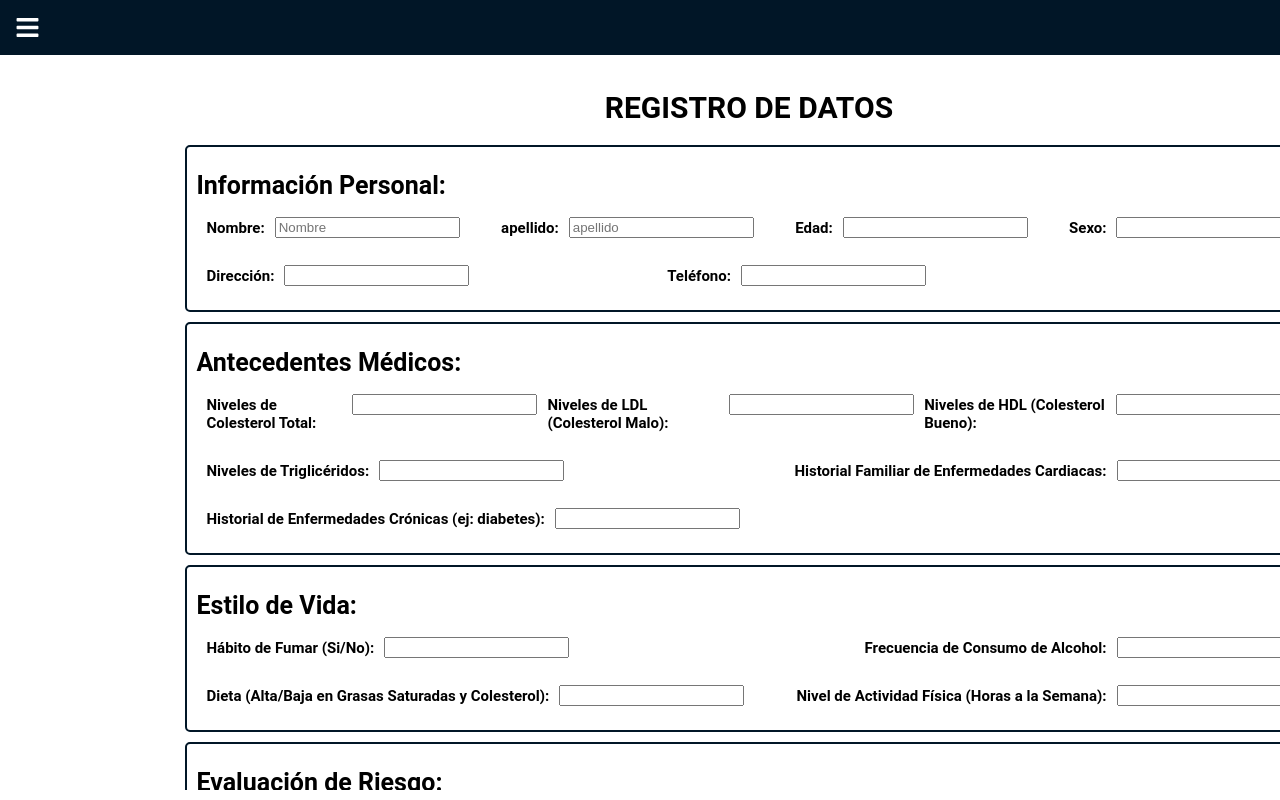
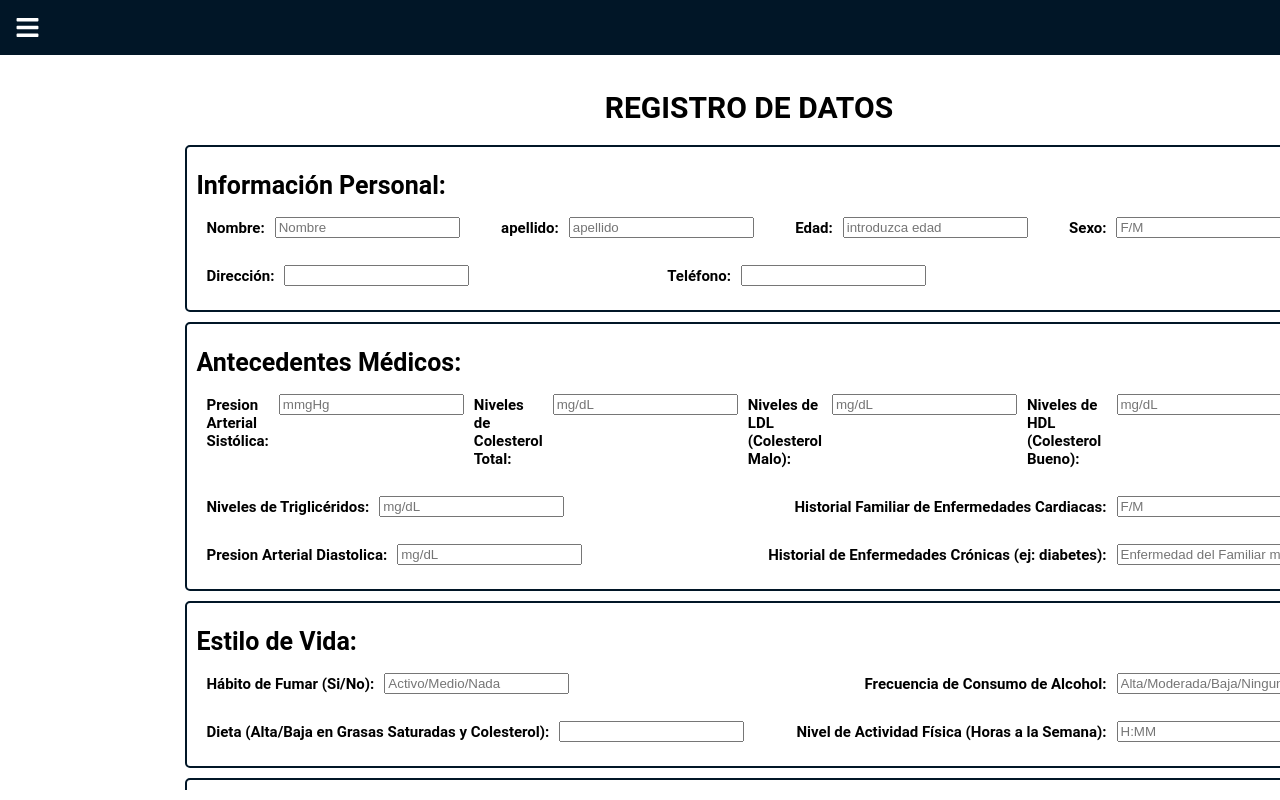
Before and after one commit to RonnyMeza03/Doclinapp-PA-IV, a React (Create React App) app in the folder client/: page /usuarios in a window 1280 px wide. Shown: the top 800 px of the page. Built offline with nearby package versions, Linux system fonts and the light colour scheme.

Commit message:
se completo el envio y recibimiento de datos del front-end al back-end

```diff
--- a/client/src/componentes/paginas/Informes.js
+++ b/client/src/componentes/paginas/Informes.js
@@ -56,7 +56,7 @@ const Informes = () => {
       {mostrarLista && ( // Renderizar la lista solo si mostrarLista es true
         <ul>
           {usuarios.map((usuarios) => (
-            <Persona key={usuarios.id} nombre={usuarios.nombre} apellido={usuarios.apellido} edad={"20"} onClick={() => abrirDialogo(usuarios.id)} />
+            <Persona key={usuarios.id} nombre={usuarios.nombre} apellido={usuarios.apellido} edad={usuarios.edad} onClick={() => abrirDialogo(usuarios.id)} />
           ))}
         </ul>
       )}
--- a/client/src/componentes/paginas/Usuarios.js
+++ b/client/src/componentes/paginas/Usuarios.js
@@ -3,12 +3,12 @@ import React from "react";
 import {Formik} from "formik";
 import { crearUsuarioRequest } from "../../api/usuarios.api";
 
-const handleChange = (evento) => {
-  console.log(evento);
-  console.log(evento.target.value);
-};
+
 
 const Usuarios = () => {
+
+
+
   return (
     <div className="usuario-container">
       <h1>REGISTRO DE DATOS</h1>
@@ -16,15 +16,31 @@ const Usuarios = () => {
         initialValues={{
           nombre: "",
           apellido: "",
+          edad:"",
+          sexo: "",
+          sistolica: "",
+          ldl:"",
+          hdl:"",
+          trigriceridos: "",
+          familiares: "",
+          enfermedades: "",
+          fumar:"",
+          alcohol:"",
+          dieta:"",
+          actividad:"",
+          masa:"",
+          glucosa:"",
+          colesterol:"",
+          diastolica:""
         }}
         onSubmit={async (values, actions) => {
           console.log(values);
           try {
-            const respuesta = crearUsuarioRequest(values);
+            const respuesta = await crearUsuarioRequest(values);
             console.log(respuesta);
             actions.resetForm();
           } catch (error) {
-            console.log(error);
+            console.error(error);
           }
         }}
       >
@@ -66,14 +82,28 @@ const Usuarios = () => {
                   <p>
                     <strong>Edad:</strong>
                   </p>
-                  <input type="text" />
+                  <input
+                    type="number"
+                    id="edad"
+                    name="edad"
+                    placeholder="introduzca edad"
+                    onChange={handleChange}
+                    value={values.edad}
+                     />
                 </div>
 
                 <div className="input">
                   <p>
                     <strong>Sexo:</strong>
                   </p>
-                  <input type="text" />
+                  <input
+                    type="text"
+                    id="sexo"
+                    name="sexo"
+                    placeholder="F/M"
+                    onChange={handleChange}
+                    value={values.sexo}
+                  />
                 </div>
               </div>
 
@@ -98,25 +128,59 @@ const Usuarios = () => {
             <div className="medical-history border">
               <b>Antecedentes Médicos:</b>
               <div className="separation">
+              <div className="input">
+                  <p>
+                    <strong>Presion Arterial Sistólica:</strong>{" "}
+                  </p>
+                  <input
+                    type="number"
+                    id="sistolica"
+                    name="sistolica"
+                    placeholder="mmgHg"
+                    onChange={handleChange}
+                    value={values.sistolica}
+                  />
+                </div>
                 <div className="input">
                   <p>
                     <strong>Niveles de Colesterol Total:</strong>{" "}
                   </p>
-                  <input type="text" />
+                  <input
+                    type="number"
+                    id="colesterol"
+                    name="colesterol"
+                    placeholder="mg/dL"
+                    onChange={handleChange}
+                    value={values.colesterol}
+                  />
                 </div>
 
                 <div className="input">
                   <p>
                     <strong>Niveles de LDL (Colesterol Malo):</strong>{" "}
                   </p>
-                  <input type="text" />
+                  <input
+                    type="number"
+                    id="ldl"
+                    name="ldl"
+                    placeholder="mg/dL"
+                    onChange={handleChange}
+                    value={values.ldl}
+                  />
                 </div>
 
                 <div className="input">
                   <p>
                     <strong>Niveles de HDL (Colesterol Bueno):</strong>{" "}
                   </p>
-                  <input type="text" />
+                  <input
+                    type="number"
+                    id="hdl"
+                    name="hdl"
+                    placeholder="mg/dL"
+                    onChange={handleChange}
+                    value={values.hdl}
+                  />
                 </div>
               </div>
 
@@ -125,7 +189,14 @@ const Usuarios = () => {
                   <p>
                     <strong>Niveles de Triglicéridos:</strong>{" "}
                   </p>
-                  <input type="text" />
+                  <input
+                    type="number"
+                    id="trigriceridos"
+                    name="trigriceridos"
+                    placeholder="mg/dL"
+                    onChange={handleChange}
+                    value={values.trigriceridos}
+                  />
                 </div>
 
                 <div className="input">
@@ -134,18 +205,45 @@ const Usuarios = () => {
                       Historial Familiar de Enfermedades Cardiacas:
                     </strong>{" "}
                   </p>
-                  <input type="text" />
+                  <input
+                    type="text"
+                    id="familiares"
+                    name="familiares"
+                    placeholder="F/M"
+                    onChange={handleChange}
+                    value={values.familiares}
+                  />
                 </div>
               </div>
 
               <div className="separation">
+              <div className="input">
+                  <p>
+                    <strong>Presion Arterial Diastolica:</strong>{" "}
+                  </p>
+                  <input
+                    type="number"
+                    id="diastolica"
+                    name="diastolica"
+                    placeholder="mg/dL"
+                    onChange={handleChange}
+                    value={values.diastolica}
+                  />
+                </div>
                 <div className="input">
                   <p>
                     <strong>
                       Historial de Enfermedades Crónicas (ej: diabetes):
                     </strong>{" "}
                   </p>
-                  <input type="text" />
+                  <input
+                    type="text"
+                    id="enfermedades"
+                    name="enfermedades"
+                    placeholder="Enfermedad del Familiar mas cercano"
+                    onChange={handleChange}
+                    value={values.enfermedades}
+                  />
                 </div>
               </div>
             </div>
@@ -158,14 +256,28 @@ const Usuarios = () => {
                   <p>
                     <strong>Hábito de Fumar (Si/No):</strong>{" "}
                   </p>
-                  <input type="text" />
+                  <input
+                    type="text"
+                    id="fumar"
+                    name="fumar"
+                    placeholder="Activo/Medio/Nada"
+                    onChange={handleChange}
+                    value={values.fumar}
+                  />
                 </div>
 
                 <div className="input">
                   <p>
                     <strong>Frecuencia de Consumo de Alcohol:</strong>{" "}
                   </p>
-                  <input type="text" />
+                  <input
+                    type="text"
+                    id="alcohol"
+                    name="alcohol"
+                    placeholder="Alta/Moderada/Baja/Ninguna"
+                    onChange={handleChange}
+                    value={values.alcohol}
+                  />
                 </div>
               </div>
 
@@ -176,7 +288,14 @@ const Usuarios = () => {
                       Dieta (Alta/Baja en Grasas Saturadas y Colesterol):
                     </strong>{" "}
                   </p>
-                  <input type="text" />
+                  <input
+                    type="text"
+                    id="dieta"
+                    name="dieta"
+                    placeholder=""
+                    onChange={handleChange}
+                    value={values.dieta}
+                  />
                 </div>
 
                 <div className="input">
@@ -185,7 +304,14 @@ const Usuarios = () => {
                       Nivel de Actividad Física (Horas a la Semana):
                     </strong>{" "}
                   </p>
-                  <input type="text" />
+                  <input
+                    type="text"
+                    id="actividad"
+                    name="actividad"
+                    placeholder="H:MM"
+                    onChange={handleChange}
+                    value={values.actividad}
+                  />
                 </div>
               </div>
             </div>
@@ -198,14 +324,28 @@ const Usuarios = () => {
                   <p>
                     <strong>Índice de Masa Corporal (IMC):</strong>{" "}
                   </p>
-                  <input type="text" />
+                  <input
+                    type="number"
+                    id="masa"
+                    name="masa"
+                    placeholder="Kg"
+                    onChange={handleChange}
+                    value={values.masa}
+                  />
                 </div>
 
                 <div className="input">
                   <p>
                     <strong>Niveles de Glucosa en Sangre:</strong>{" "}
                   </p>
-                  <input type="text" />
+                  <input
+                    type="number"
+                    id="glucosa"
+                    name="glucosa"
+                    placeholder="mg/dL"
+                    onChange={handleChange}
+                    value={values.glucosa}
+                  />
                 </div>
               </div>
             </div>
```
Also changed, not shown: client/src/componentes/paginas/function-informes/Dialogo.js (+15 -15 lines), 2 other files (tests, documents, lock files or other folders).
